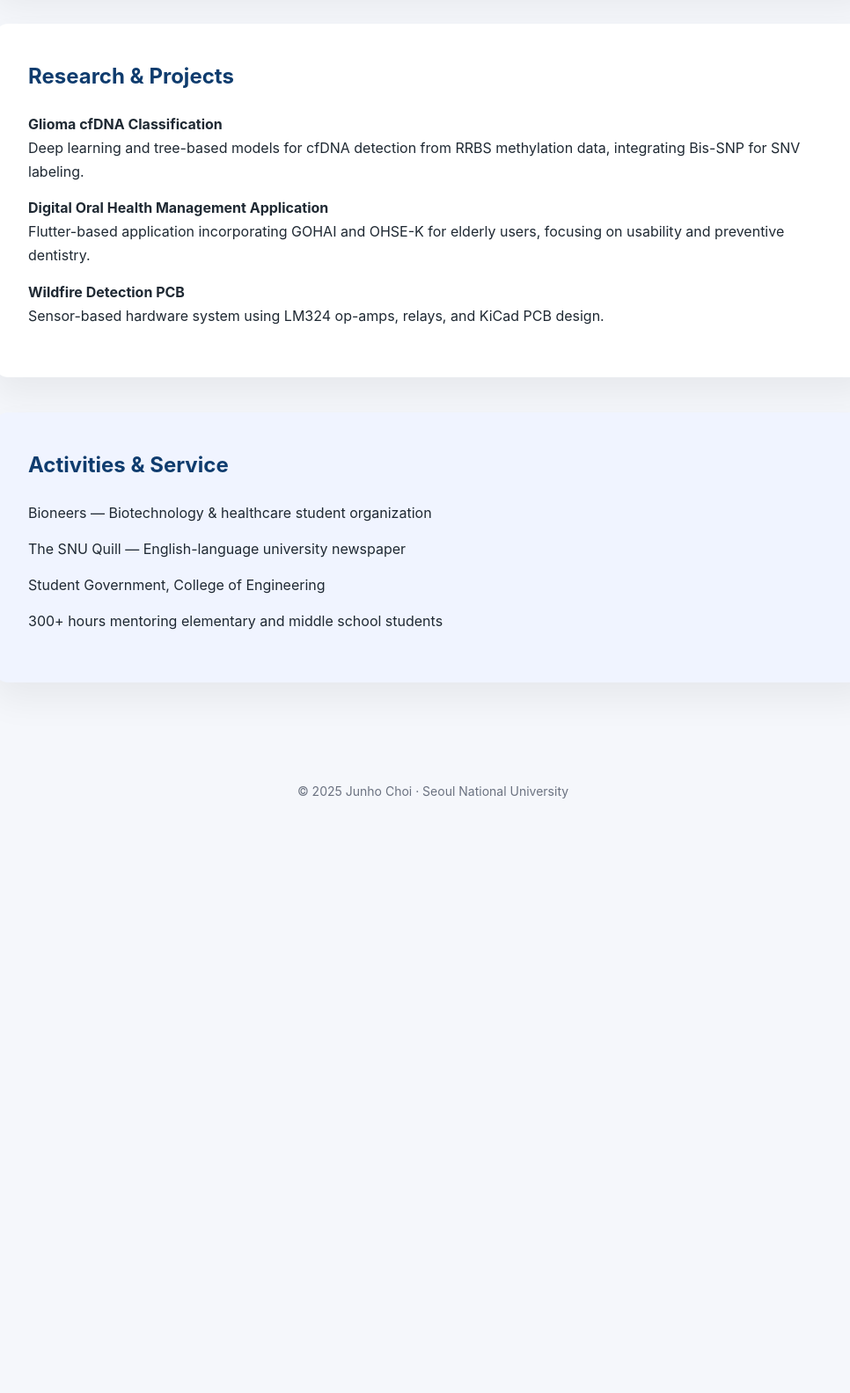
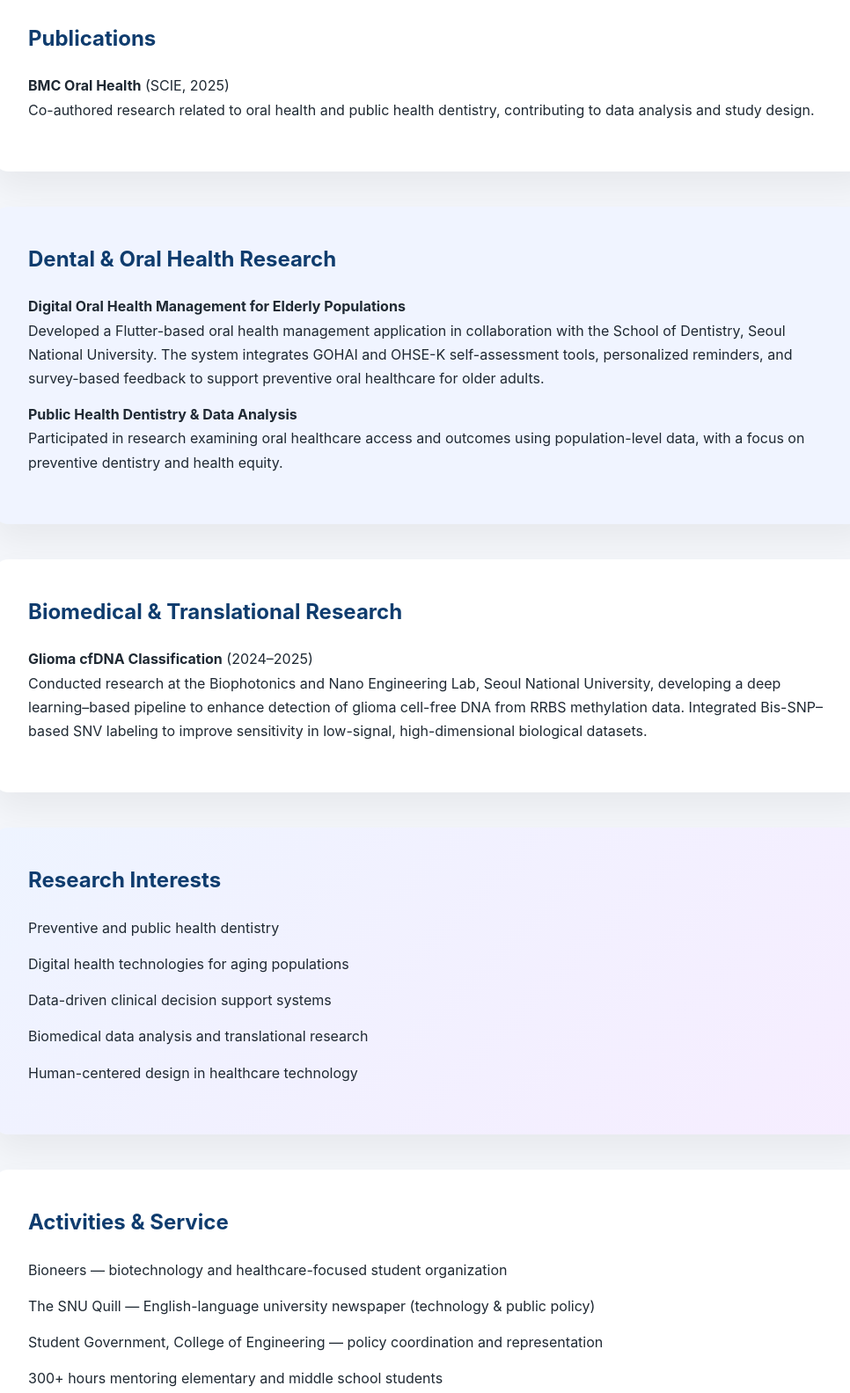
Before and after one commit to junhochoi1205/junhochoi1205.github.io, a plain HTML site: page index.html in a window 1280 px wide. Shown: the part 1100-2684 px from the top of the page at 88% size, without its empty margins (148-1114 px from the left). Before the commit the page ends 2044 px from the top, so only its background shows below. Drawn offline with Linux system fonts and the light colour scheme.

Commit message:
Update index.html

```diff
--- a/index.html
+++ b/index.html
@@ -32,27 +32,26 @@
     </div>
   </section>
 
-  <!-- Content -->
+  <!-- Main Content -->
   <main class="container">
 
+    <!-- About -->
     <section class="block">
       <h2>About</h2>
       <p>
         I am an undergraduate student at Seoul National University double majoring in Electrical and Computer Engineering
         and Economics, and an incoming D.D.S. student at the School of Dentistry, Seoul National University.
-        My academic training emphasizes analytical thinking, data-driven reasoning, and evidence-based decision making.
+        My academic training emphasizes analytical thinking, data-driven reasoning, and evidence-based decision making,
+        which I aim to apply to dentistry and public health.
       </p>
       <p>
-        My research experience includes biomedical data analysis, where I developed a deep learning pipeline to enhance
-        detection of glioma cell-free DNA from RRBS methylation data, as well as the development of a digital oral health
-        management application for elderly users in collaboration with the School of Dentistry.
-      </p>
-      <p>
-        I am broadly interested in how technology, data, and systems thinking can be applied to patient-centered,
-        preventive, and public health–oriented dentistry.
+        My research experience spans biomedical data analysis, digital health technologies, and public health–oriented
+        applications. I am particularly interested in how computational methods and human-centered system design can
+        support preventive care, improve accessibility, and enhance clinical decision making in dentistry.
       </p>
     </section>
 
+    <!-- Education -->
     <section class="block accent">
       <h2>Education</h2>
       <ul>
@@ -68,32 +67,70 @@
       </ul>
     </section>
 
+    <!-- Publications -->
     <section class="block">
-      <h2>Research & Projects</h2>
+      <h2>Publications</h2>
       <ul>
         <li>
-          <strong>Glioma cfDNA Classification</strong><br/>
-          Deep learning and tree-based models for cfDNA detection from RRBS methylation data,
-          integrating Bis-SNP for SNV labeling.
-        </li>
-        <li>
-          <strong>Digital Oral Health Management Application</strong><br/>
-          Flutter-based application incorporating GOHAI and OHSE-K for elderly users,
-          focusing on usability and preventive dentistry.
-        </li>
-        <li>
-          <strong>Wildfire Detection PCB</strong><br/>
-          Sensor-based hardware system using LM324 op-amps, relays, and KiCad PCB design.
+          <strong>BMC Oral Health</strong> (SCIE, 2025)<br/>
+          Co-authored research related to oral health and public health dentistry, contributing to
+          data analysis and study design.
         </li>
       </ul>
     </section>
 
+    <!-- Dental & Oral Health Research -->
     <section class="block soft">
+      <h2>Dental & Oral Health Research</h2>
+      <ul>
+        <li>
+          <strong>Digital Oral Health Management for Elderly Populations</strong><br/>
+          Developed a Flutter-based oral health management application in collaboration with the
+          School of Dentistry, Seoul National University. The system integrates GOHAI and OHSE-K
+          self-assessment tools, personalized reminders, and survey-based feedback to support
+          preventive oral healthcare for older adults.
+        </li>
+        <li>
+          <strong>Public Health Dentistry & Data Analysis</strong><br/>
+          Participated in research examining oral healthcare access and outcomes using
+          population-level data, with a focus on preventive dentistry and health equity.
+        </li>
+      </ul>
+    </section>
+
+    <!-- Biomedical & Translational Research -->
+    <section class="block">
+      <h2>Biomedical & Translational Research</h2>
+      <ul>
+        <li>
+          <strong>Glioma cfDNA Classification</strong> (2024–2025)<br/>
+          Conducted research at the Biophotonics and Nano Engineering Lab, Seoul National University,
+          developing a deep learning–based pipeline to enhance detection of glioma cell-free DNA
+          from RRBS methylation data. Integrated Bis-SNP–based SNV labeling to improve sensitivity
+          in low-signal, high-dimensional biological datasets.
+        </li>
+      </ul>
+    </section>
+
+    <!-- Research Interests -->
+    <section class="block accent">
+      <h2>Research Interests</h2>
+      <ul>
+        <li>Preventive and public health dentistry</li>
+        <li>Digital health technologies for aging populations</li>
+        <li>Data-driven clinical decision support systems</li>
+        <li>Biomedical data analysis and translational research</li>
+        <li>Human-centered design in healthcare technology</li>
+      </ul>
+    </section>
+
+    <!-- Activities & Service -->
+    <section class="block">
       <h2>Activities & Service</h2>
       <ul>
-        <li>Bioneers — Biotechnology & healthcare student organization</li>
-        <li>The SNU Quill — English-language university newspaper</li>
-        <li>Student Government, College of Engineering</li>
+        <li>Bioneers — biotechnology and healthcare-focused student organization</li>
+        <li>The SNU Quill — English-language university newspaper (technology & public policy)</li>
+        <li>Student Government, College of Engineering — policy coordination and representation</li>
         <li>300+ hours mentoring elementary and middle school students</li>
       </ul>
     </section>
```
